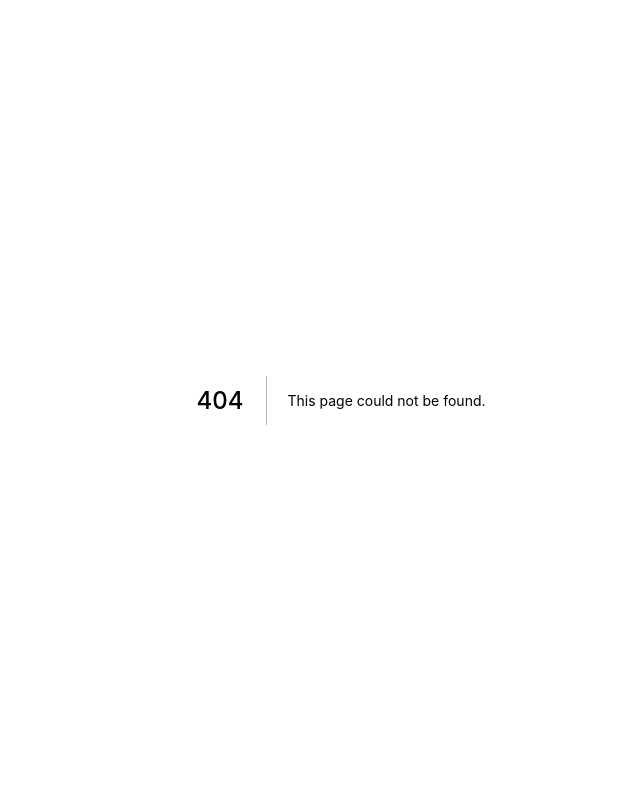
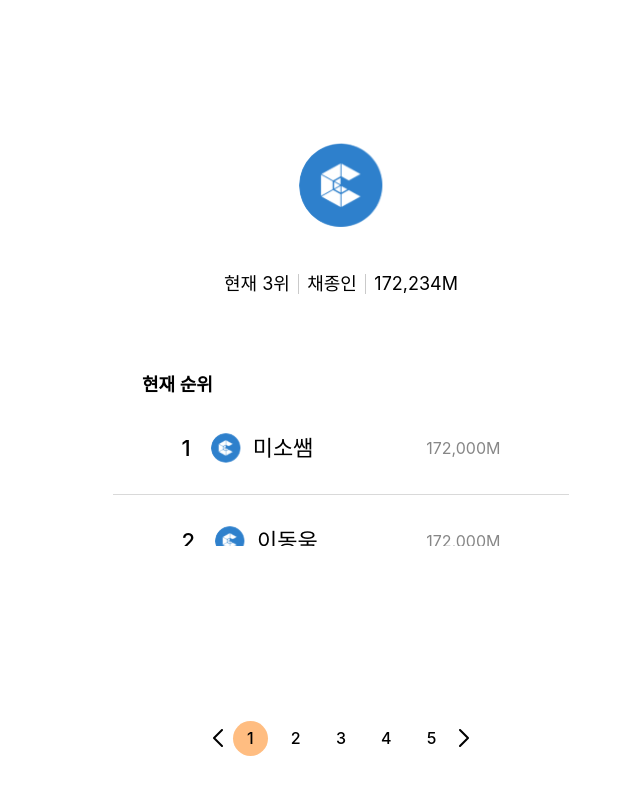
Before and after one commit to Stack-Knowledge/Stack-Knowledge-client, a Next.js app: page /ranks in a window 1280 px wide. Before the commit this address had no page. Shown: the top 794 px of the page, without its empty margins (299-939 px from the left). Built offline with nearby package versions, Linux system fonts and the light colour scheme; a web font is replaced by a local one.

Commit message:
Add Raks

```diff
--- a/src/app/rank/page.tsx
+++ b/src/app/ranks/page.tsx
@@ -1,11 +1,12 @@
 'use client';
-import { BottomNav, RankProfile } from 'components';
+import { BottomNav, RankProfile, Ranks } from 'components';
 import styled from '@emotion/styled';
 
 const Rank = () => {
   return (
     <Container>
       <RankProfile />
+      <Ranks />
       <BottomNav />
     </Container>
   );
--- a/src/components/RankProfile/style.ts
+++ b/src/components/RankProfile/style.ts
@@ -6,6 +6,7 @@ export const ProfileContainer = styled.div`
   display: flex;
   flex-direction: column;
   align-items: center;
+  margin-top: 143px;
 `;
 
 export const ImgContainer = styled.div`
@@ -17,6 +18,7 @@ export const ImgContainer = styled.div`
   img {
     object-fit: cover;
   }
+  margin-bottom: 45px;
 `;
 
 export const Slice = styled.div`
--- /dev/null
+++ b/src/components/Ranks/index.tsx
@@ -0,0 +1,69 @@
+import * as S from './styled';
+import Image from 'next/image';
+import { Gauth } from 'images';
+
+const Users = [
+  {
+    name: '미소쌤',
+    milidge: '172,000M',
+  },
+  {
+    name: '이동욱',
+    milidge: '172,000M',
+  },
+  {
+    name: '채종인',
+    milidge: '172,000M',
+  },
+  {
+    name: '박주홍',
+    milidge: '172,000M',
+  },
+  {
+    name: '이승제',
+    milidge: '172,000M',
+  },
+];
+
+const Rank = () => {
+  return (
+    <S.RankContainer>
+      <S.Text>현재 순위</S.Text>
+      <div>
+        {Users.map((user, i) => {
+          return (
+            <ItemBox i={i} key={i} name={user.name} milidge={user.milidge} />
+          );
+        })}
+      </div>
+    </S.RankContainer>
+  );
+};
+
+const ItemBox = ({
+  name,
+  milidge,
+  i,
+}: {
+  name: string;
+  milidge: string;
+  i: number;
+}) => {
+  return (
+    <S.Middle>
+      <S.Item>
+        <S.Flex>
+          {i + 1}
+          <S.Profile>
+            <Image src={Gauth} alt="profile" fill />
+          </S.Profile>
+          {name}
+        </S.Flex>
+        <S.Milidge>{milidge}</S.Milidge>
+      </S.Item>
+      <S.Line />
+    </S.Middle>
+  );
+};
+
+export default Rank;
--- /dev/null
+++ b/src/components/Ranks/styled.ts
@@ -0,0 +1,80 @@
+import styled from '@emotion/styled';
+
+export const RankContainer = styled.div`
+  width: 456px;
+  height: 503px;
+  display: flex;
+  align-items: center;
+  flex-direction: column;
+  margin-top: 80px;
+  position: relative;
+  overflow: scroll;
+`;
+
+export const Text = styled.p`
+  width: 456px;
+  padding-left: 29px;
+  font-weight: 600;
+  font-size: 18px;
+  line-height: 21px;
+  color: #000000;
+  margin-bottom: 7px;
+`;
+
+export const Item = styled.div`
+  width: 397px;
+  height: 60px;
+  border-radius: 20px;
+  cursor: pointer;
+  transition: all 0.3s;
+  margin: 16px 0;
+  &:hover {
+    background: #ffc58f;
+  }
+
+  display: flex;
+  align-items: center;
+  justify-content: space-between;
+  padding: 0 39px;
+
+  font-weight: 500;
+  font-size: 22px;
+  line-height: 26px;
+  color: #000000;
+`;
+
+export const Profile = styled.div`
+  width: 30px;
+  height: 30px;
+  border-radius: 50%;
+  overflow: hidden;
+  position: relative;
+  margin: 0 12px 0 20px;
+  img {
+    object-fit: cover;
+  }
+`;
+
+export const Milidge = styled.p`
+  font-weight: 400;
+  font-size: 16px;
+  line-height: 19px;
+  color: #878787;
+`;
+
+export const Line = styled.div`
+  width: 456px;
+  height: 1px;
+  background: #d9d9d9;
+`;
+
+export const Middle = styled.div`
+  display: flex;
+  flex-direction: column;
+  align-items: center;
+`;
+
+export const Flex = styled.div`
+  display: flex;
+  align-items: center;
+`;
--- a/src/components/index.ts
+++ b/src/components/index.ts
@@ -8,3 +8,4 @@ export { default as Timer } from './Timer';
 export { default as Question } from './Question';
 export { default as ItemBox } from './ItemBox';
 export { default as RankProfile } from './RankProfile';
+export { default as Ranks } from './Ranks';
```
